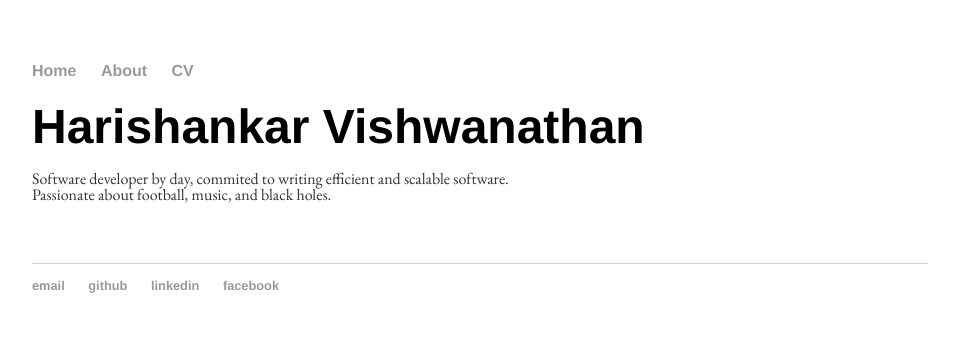
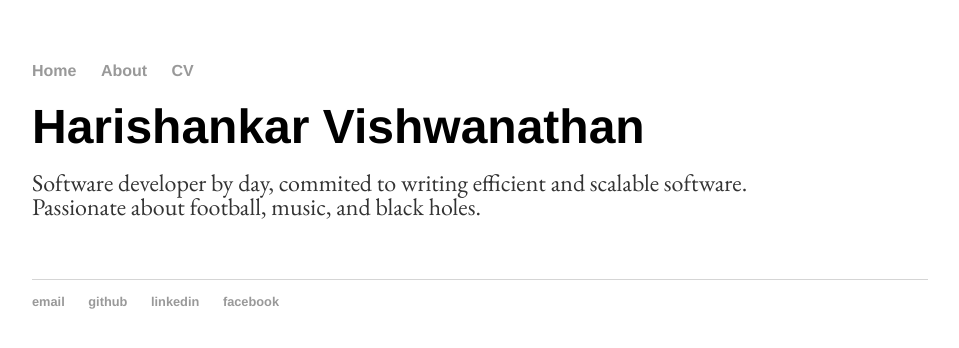
Before and after one commit to harishankarv/harishankarv.github.io, a Jekyll site: the page built from about/index.html, in a window 1280 px wide. Shown: the top 348 px of the page, without its empty margins (160-1119 px from the left). Built offline with Jekyll 4.4.1, drawn with Linux system fonts in a browser that asks for light colours.

Commit message:
Update main.css

```diff
--- a/css/main.css
+++ b/css/main.css
@@ -19,4 +19,4 @@ footer { border-top: 1px solid #d5d5d5; font-size: .8em; }
 /* about */
 .about { margin: 0px 0px 60px; }
 .about h1 { font-size: 3em; }
-.about p { font-family: 'EB Garamond', serif; font-size: 1em; line-height: 1em; color: #333; }
+.about p { font-family: 'EB Garamond', serif; font-size: 1.5em; line-height: 1em; color: #333; }
```
